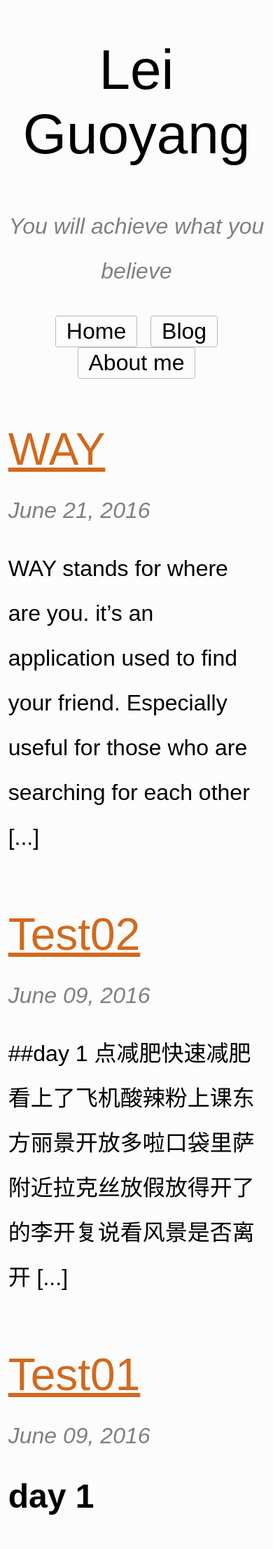
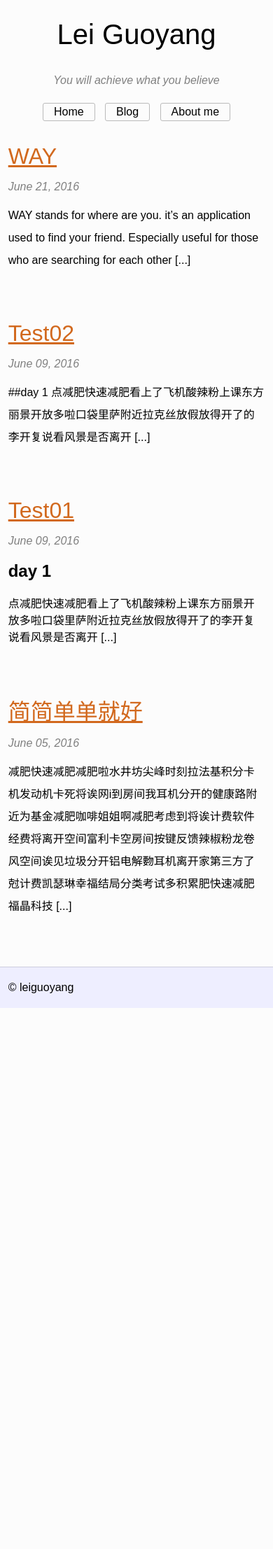
Before and after one commit to leiguoyang/leiguoyang.github.io, a Jekyll site: the page built from index.html, in a window 390 px wide. Shown: the top 2213 px of the page at 70% size. Built offline with Jekyll 4.4.1, drawn with Linux system fonts in a browser that asks for light colours; after the commit the page ends 1440 px from its top, so only the background shows below that.

Commit message:
change the css for the mobile

```diff
--- a/_layouts/default.html
+++ b/_layouts/default.html
@@ -4,8 +4,6 @@
 		<title>{{ page.title }}</title>
 		<meta charset="utf-8">
 		<link rel="stylesheet" href="/css/main.css">
-		<!--link to mobile stylesheet-->
-		<link rel="stylesheet" href="/css/mobile.css" media="screen and (max-width: 800px)">
 		<!--link to personal computer-->
 		<link rel="stylesheet" href="/css/pc.css" media="screen and (min-width: 801px)">
 		<!--link to the stylesheet for links-->
--- a/css/main.css
+++ b/css/main.css
@@ -1,8 +1,8 @@
 body {
-  font-family: Corbel, sans-serif;
-	color: black;
-	background-color: #fcfcfc;
-	margin: 0px;
+  font-family: xx-large Corbel, sans-serif;
+  color: black;
+  background-color: #fcfcfc;
+  margin: 0px;
 }
 
 header {
@@ -18,6 +18,10 @@ header h1 {
 #quote {
   font-style: italic;
   color: gray;
+}
+
+#main {
+  padding: 0px 3%;
 }
 
 #main h1 {
--- a/css/mobile.css
+++ /dev/null
@@ -1,8 +0,0 @@
-/*for mobile*/
-body {
-  font-size: xx-large;
-}
-
-#main {
-  padding: 0px 3%;
-}
```
